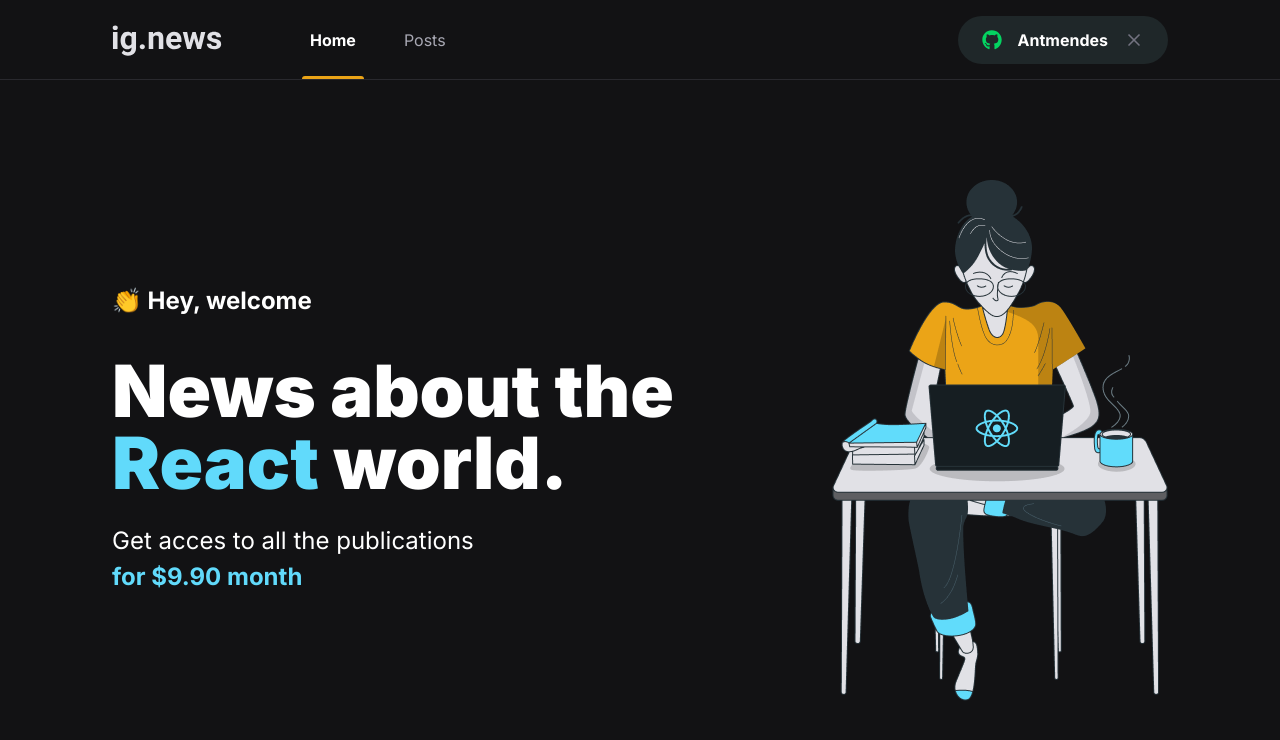
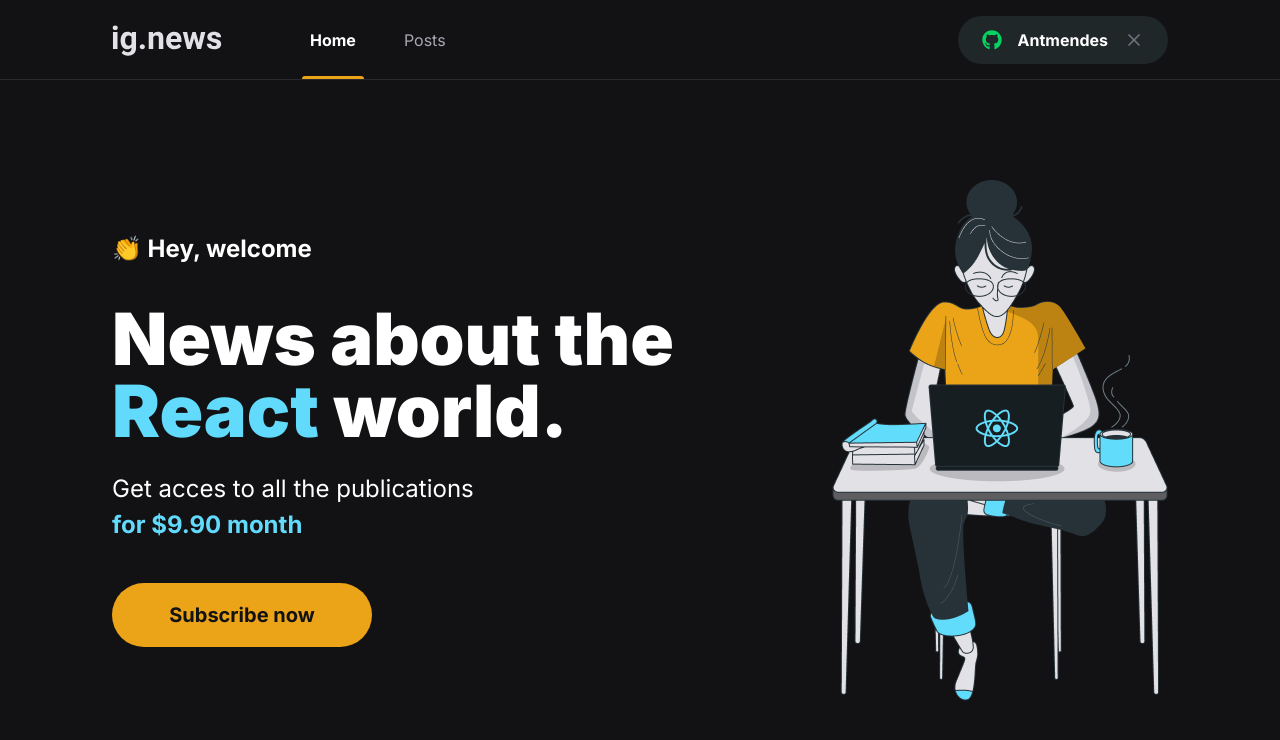
Before and after one commit to Antmendes/ignews, a Next.js app: page / in a window 1280 px wide. Shown: the top 740 px of the page. Built offline with nearby package versions, Linux system fonts and the light colour scheme.

Commit message:
criando o componente subscribebutton

```diff
--- /dev/null
+++ b/src/app/components/SubscribeButton/page.tsx
@@ -0,0 +1,12 @@
+import styles from './styles.module.scss'
+
+export function SubscribeButton() {
+    return (
+        <button
+          type="button"
+          className={styles.subscribebutton}
+        >
+          Subscribe now
+        </button>
+    )
+}
--- /dev/null
+++ b/src/app/components/SubscribeButton/styles.module.scss
@@ -0,0 +1,20 @@
+.subscribebutton {
+    width: 260px;
+    height: 4rem;
+    border: 0;
+    border-radius: 2rem;
+    background: var(--yellow-500);
+    color: var(--gray-900);
+    font-size: 1.25rem;
+    font-weight: bold;
+
+    display: flex;
+    align-items: center;
+    justify-content: center;
+
+    transition: filter 0.2s;
+
+    &:hover {
+        filter: brightness(0.8);
+    }
+}
--- a/src/app/home.module.scss
+++ b/src/app/home.module.scss
@@ -37,6 +37,9 @@
             color: var(--cyan-500);
             font-weight: bold;
         }
+    }
 
+    button {
+        margin-top: 2.5rem;
     }
 }
--- a/src/app/page.tsx
+++ b/src/app/page.tsx
@@ -1,4 +1,5 @@
 import { Header } from "./components/Header/page";
+import { SubscribeButton } from "./components/SubscribeButton/page";
 import styles from './home.module.scss'
 
 export default function Home() {
@@ -14,6 +15,7 @@
           Get acces to all the publications <br />
           <span>for $9.90 month</span>
         </p>
+        <SubscribeButton />
       </section>
 
       <img src="/images/Mulher.png" alt="Girl coding" />
```
